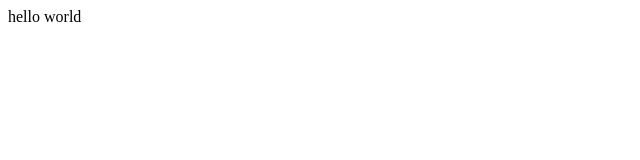
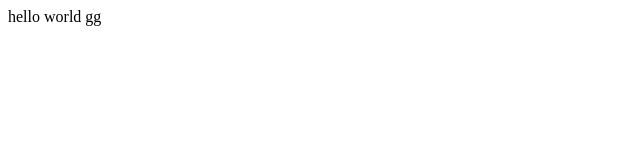
Before and after one commit to tilak-khatoria/trial, a plain HTML site: page index.html in a window 1280 px wide. Shown: the full height of the page, 0-640 px from the left. Drawn offline with Linux system fonts and the light colour scheme.

Commit message:
fun changes

```diff
--- a/index.html
+++ b/index.html
@@ -1 +1 @@
-<p>hello world</p>
+<p>hello world gg </p>
```
